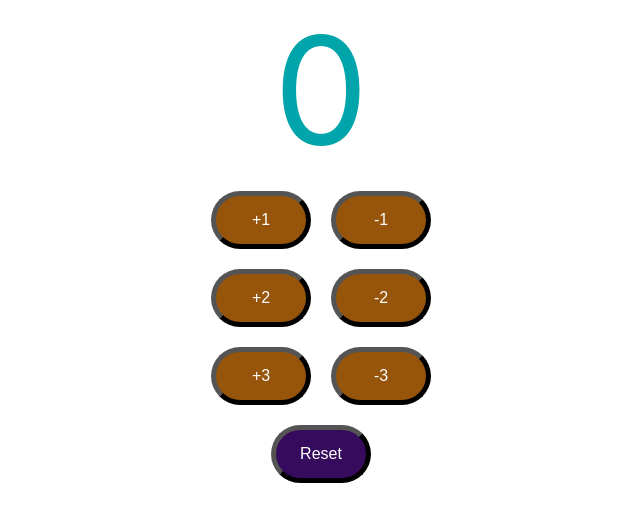
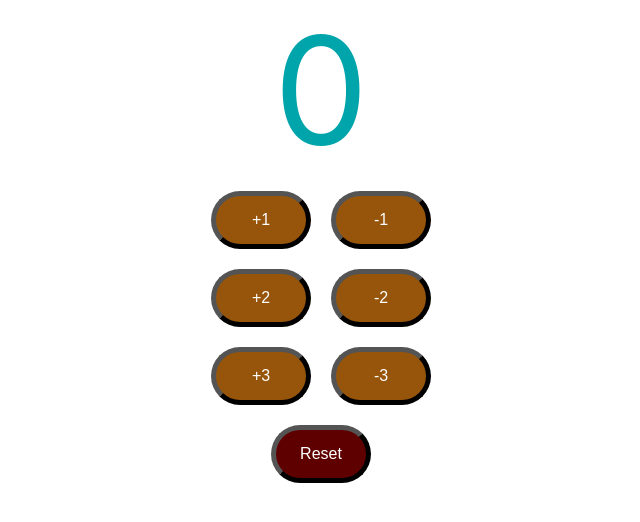
Before and after one commit to Saeel-Dhatrak/reactTodo, a React (Create React App) app: page / in a window 1280 px wide. Shown: the top 522 px of the page, without its empty margins (319-959 px from the left). Built offline with nearby package versions, Linux system fonts and the light colour scheme.

Commit message:
src/components/counter/Counter.css upadated

```diff
--- a/src/components/counter/Counter.css
+++ b/src/components/counter/Counter.css
@@ -14,7 +14,7 @@ button{
 }
 
 .resetButton{
-    background-color: #360a5c;
+    background-color: #5e0000;
 }
 
 .count{
```
